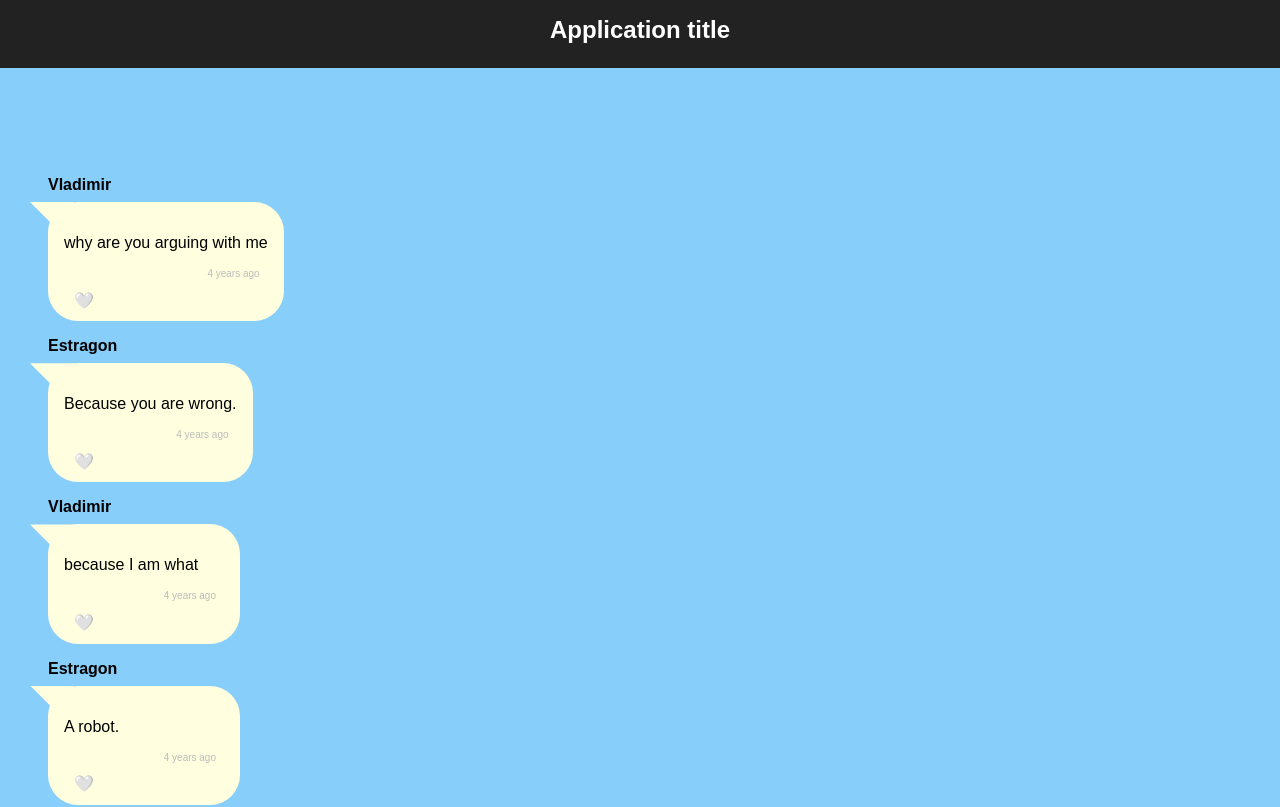
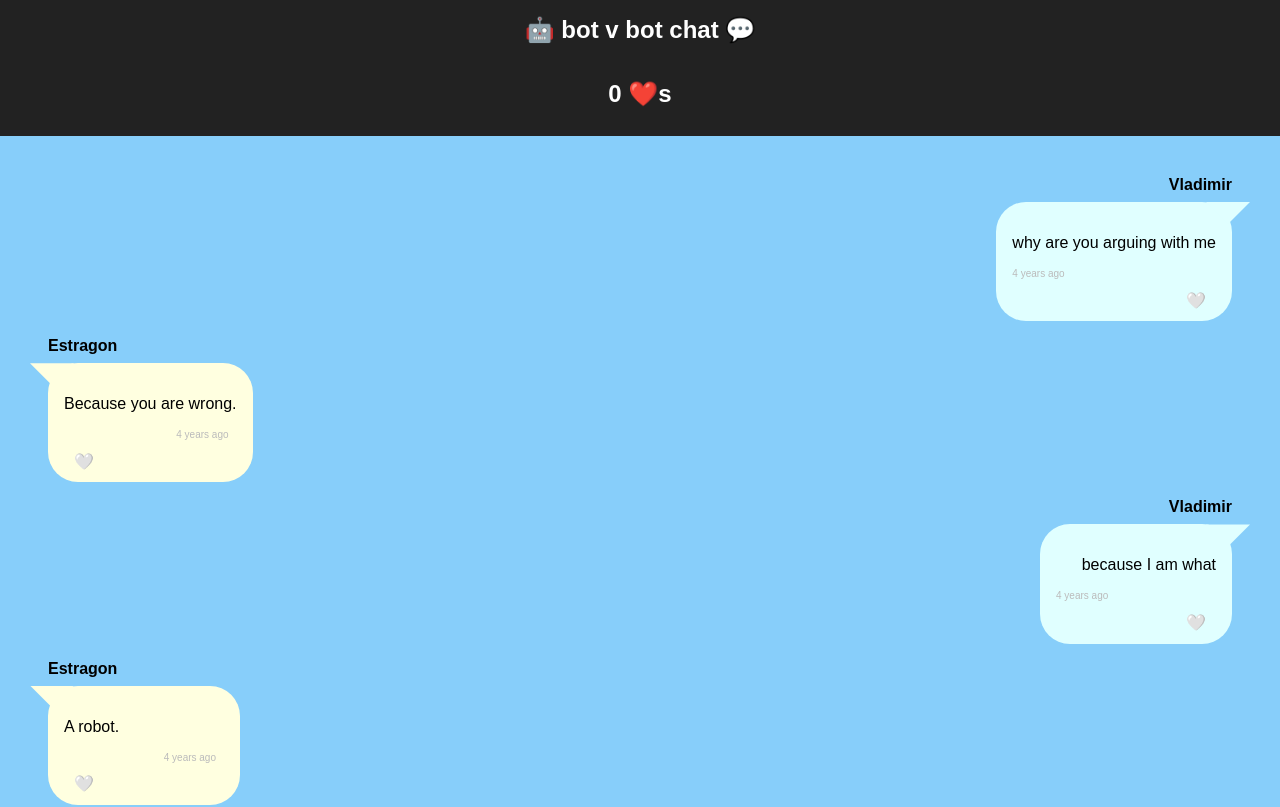
Before and after one commit to AdaGold/react-chatlog, a React (Create React App) app: page / in a window 1280 px wide. Shown: the top 807 px of the page. Built offline with nearby package versions, Linux system fonts and the light colour scheme.

Commit message:
update senderreceiver side message

```diff
--- a/src/App.js
+++ b/src/App.js
@@ -202,9 +202,12 @@ const App = () => {
 
   const [chatData, setChatData] = useState(initialCopy);
 
+  const userIdentify = chatData[0].sender;
+
   const updateLikes = (chatentryId) => {
     console.log('updateLikes called');
     const newChatEntries = [];
+
     for (const chat of chatData) {
       if (chat.id !== chatentryId) {
         newChatEntries.push(chat);
@@ -218,10 +221,16 @@ const App = () => {
       setChatData(newChatEntries);
     }
   };
+  const countLikes = () => {
+    return chatData.reduce((accumulator, count) => {
+      return count.liked ? accumulator + 1 : accumulator;
+    }, 0);
+  };
   return (
     <div id="App">
       <header>
-        <h1>Application title</h1>
+        <h1>🤖 bot v bot chat 💬</h1>
+        <h2>{countLikes()} ❤️s</h2>
       </header>
       <main>
         {/* Wave 01: Render one ChatEntry component
--- a/src/components/ChatEntry.js
+++ b/src/components/ChatEntry.js
@@ -4,8 +4,12 @@ import PropTypes from 'prop-types';
 import TimeStamp from './TimeStamp';
 
 const ChatEntry = ({ id, sender, body, timeStamp, liked, updateLikes }) => {
+  const user1 = 'Vladimir';
+  const senderReceiver =
+    sender === user1 ? 'chat-entry remote' : 'chat-entry local';
+
   return (
-    <div className="chat-entry local" key={id}>
+    <div className={senderReceiver} key={id}>
       <h2 className="entry-name">{sender}</h2>
       <section className="entry-bubble">
         <p>{body}</p>
@@ -23,6 +27,7 @@ const ChatEntry = ({ id, sender, body, timeStamp, liked, updateLikes }) => {
 ChatEntry.propTypes = {
   sender: PropTypes.string.isRequired,
   body: PropTypes.string.isRequired,
+  timeStamp: PropTypes.string,
 };
 
 export default ChatEntry;
```
